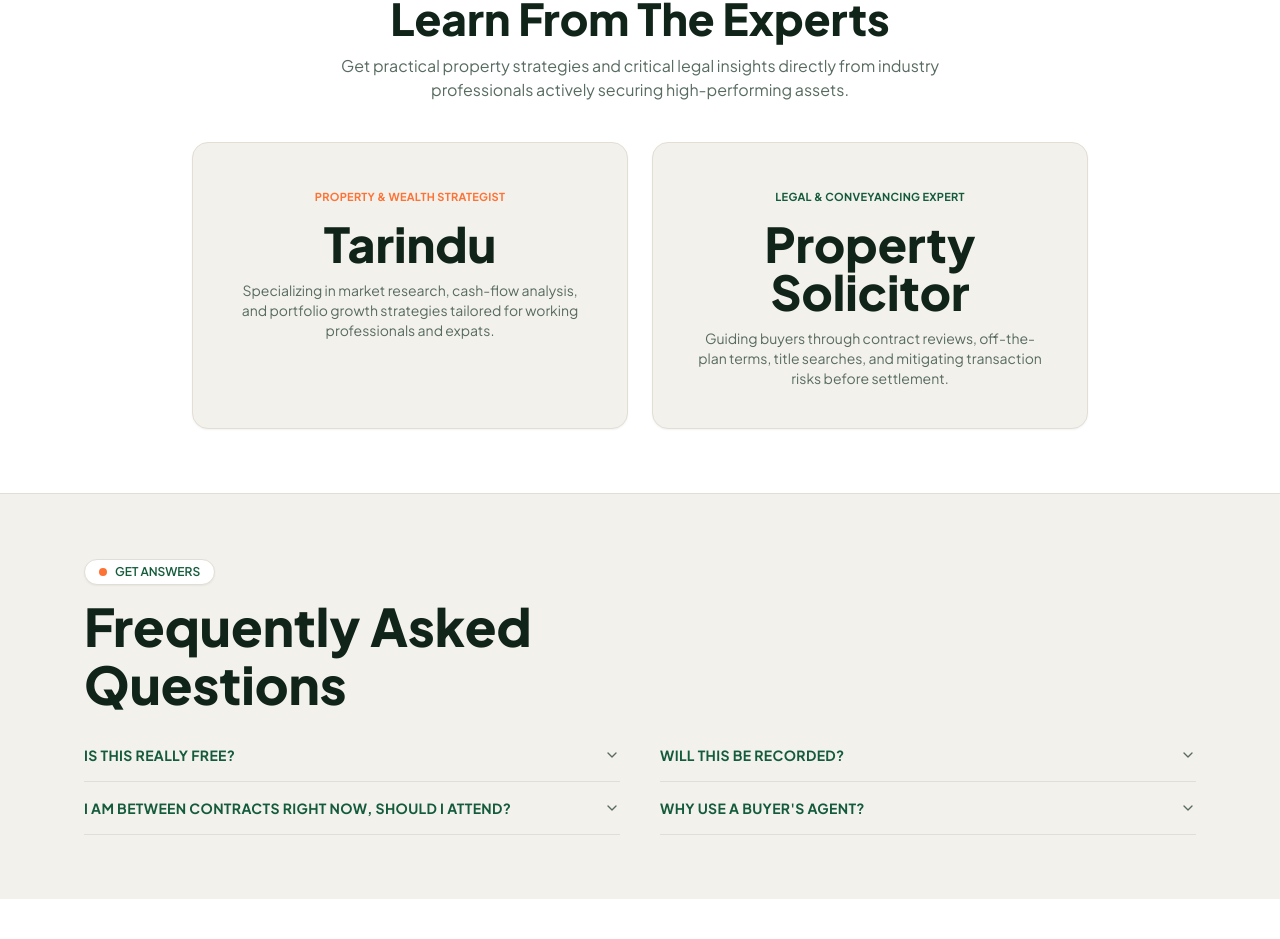
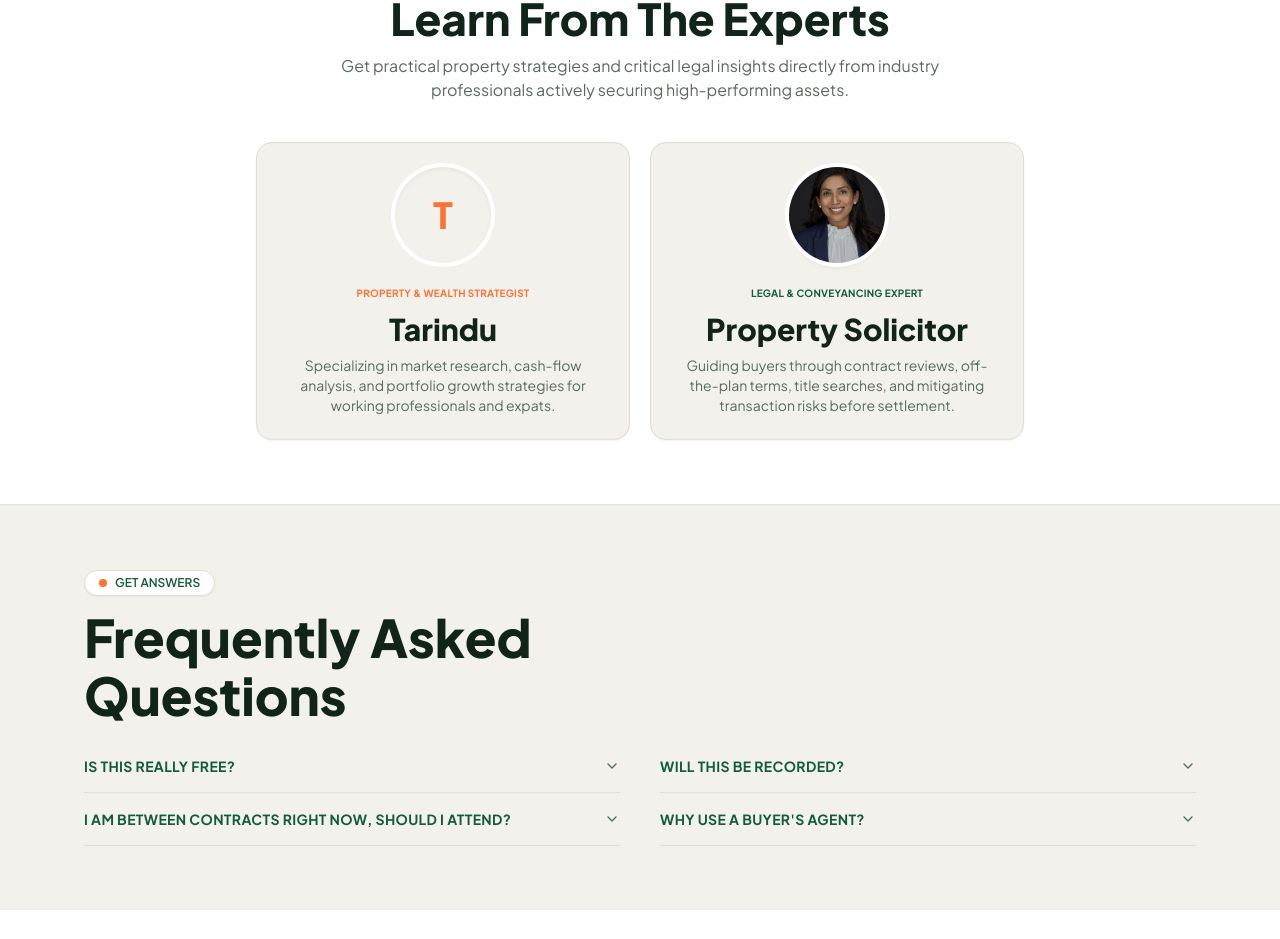
Before and after one commit to onethmeraj/sunblock-property, a Next.js app: page /seminar in a window 1280 px wide. Shown: the part 4160-5099 px from the top of the page. Built offline with nearby package versions, Linux system fonts and the light colour scheme.

Commit message:
Compact aligned speaker cards

```diff
--- a/app/seminar/page.js
+++ b/app/seminar/page.js
@@ -473,27 +473,41 @@ export default function SeminarPage() {
               </p>
             </div>
 
-            <div className="grid gap-6 sm:grid-cols-2 max-w-4xl mx-auto">
-              <div className="reveal d1 rounded-2xl border border-line bg-panel p-8 md:p-10 shadow-sm text-center transition-all hover:border-orange/40 hover:shadow-md">
-                <span className="inline-block rounded-md bg-orange/10 px-2.5 py-0.5 text-[11px] font-bold tracking-wide uppercase text-orange">
+            {/* SPEAKER CARDS — compact, both aligned (Tarindu gets an initial circle so names line up) */}
+            <div className="grid gap-5 sm:grid-cols-2 max-w-3xl mx-auto">
+
+              {/* LEFT — Tarindu (initial circle, no photo) */}
+              <div className="reveal d1 rounded-2xl border border-line bg-panel p-6 shadow-sm text-center transition-all hover:border-orange/40 hover:shadow-md">
+                <div className="mx-auto mb-4 grid h-24 w-24 place-items-center rounded-full bg-orange/10 text-orange shadow-inner ring-4 ring-white">
+                  <span className="font-display text-4xl font-extrabold">T</span>
+                </div>
+                <span className="inline-block rounded-md bg-orange/10 px-2.5 py-0.5 text-[10px] font-bold tracking-wide uppercase text-orange">
                   Property & Wealth Strategist
                 </span>
-                <h3 className="mt-3 font-display text-4xl md:text-5xl font-extrabold text-ink leading-tight">
+                <h3 className="mt-2 font-display text-2xl md:text-3xl font-extrabold text-ink leading-tight">
                   Tarindu
                 </h3>
-                <p className="mt-3 text-xs md:text-sm text-muted leading-relaxed max-w-sm mx-auto">
-                  Specializing in market research, cash-flow analysis, and portfolio growth strategies tailored for working professionals and expats.
+                <p className="mt-2 text-xs md:text-sm text-muted leading-relaxed max-w-xs mx-auto">
+                  Specializing in market research, cash-flow analysis, and portfolio growth strategies for working professionals and expats.
                 </p>
               </div>
 
-              <div className="reveal d2 rounded-2xl border border-line bg-panel p-8 md:p-10 shadow-sm text-center transition-all hover:border-navy/40 hover:shadow-md">
-                <span className="inline-block rounded-md bg-navy/10 px-2.5 py-0.5 text-[11px] font-bold tracking-wide uppercase text-navy">
+              {/* RIGHT — Solicitor (photo) */}
+              <div className="reveal d2 rounded-2xl border border-line bg-panel p-6 shadow-sm text-center transition-all hover:border-navy/40 hover:shadow-md">
+                <div className="mx-auto mb-4 h-24 w-24 overflow-hidden rounded-full bg-gray-200 shadow-md ring-4 ring-white">
+                  <img
+                    src="/solicitor.jpg"
+                    alt="Property Solicitor"
+                    className="h-full w-full object-cover object-center"
+                  />
+                </div>
+                <span className="inline-block rounded-md bg-navy/10 px-2.5 py-0.5 text-[10px] font-bold tracking-wide uppercase text-navy">
                   Legal & Conveyancing Expert
                 </span>
-                <h3 className="mt-3 font-display text-4xl md:text-5xl font-extrabold text-ink leading-tight">
+                <h3 className="mt-2 font-display text-2xl md:text-3xl font-extrabold text-ink leading-tight">
                   Property Solicitor
                 </h3>
-                <p className="mt-3 text-xs md:text-sm text-muted leading-relaxed max-w-sm mx-auto">
+                <p className="mt-2 text-xs md:text-sm text-muted leading-relaxed max-w-xs mx-auto">
                   Guiding buyers through contract reviews, off-the-plan terms, title searches, and mitigating transaction risks before settlement.
                 </p>
               </div>
```
Also changed, not shown: public/solicitor.jpg (added).
